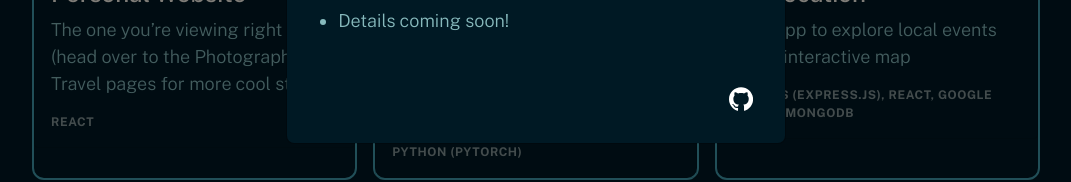
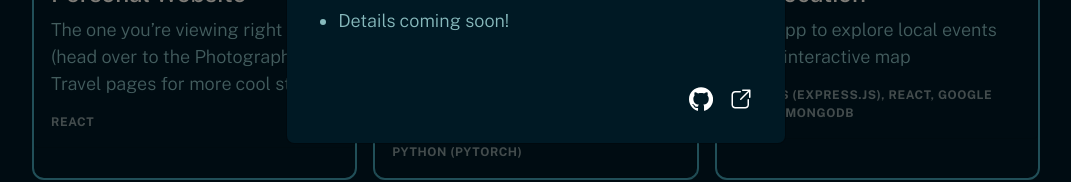
Before and after one commit to simon-th/v1, a React (Create React App) app: page /#/ in a window 1280 px wide. Both pictures are taken after a click on the button 298 px from the left and 2020 px from the top of the page. Shown: the part 1950-2132 px from the top of the page, without its empty margins (104-1175 px from the left). Built offline with nearby package versions, Linux system fonts and the light colour scheme.

Commit message:
Add work sample details and documentation links

```diff
--- a/src/pages/Work.tsx
+++ b/src/pages/Work.tsx
@@ -4,12 +4,14 @@ import WorkSamples from "../resources/info/work.json";
 import "../styles/work.css";
 import "../styles/common.css";
 import gitHubIcon from "../resources/icons/github.svg";
+import externalLinkIcon from "../resources/icons/external_link.svg";
+import docsIcon from "../resources/icons/documentation.svg";
 import createHtmlListFromStringArray from "../util/util-functions";
 
 interface WorkSampleLinkProps {
   gitHub?: string;
+  docs?: string;
   demo?: string;
-  docs?: string;
 }
 
 interface WorkSampleProps {
@@ -34,9 +36,15 @@ function generateLinkIcon(
 
 function generateLinkIcons(links: WorkSampleLinkProps): JSX.Element[] {
   const icons: JSX.Element[] = [];
-  const { gitHub } = links;
+  const { gitHub, demo, docs } = links;
   if (gitHub !== undefined) {
     icons.push(generateLinkIcon(gitHubIcon, gitHub, "Source Code on GitHub"));
+  }
+  if (docs !== undefined) {
+    icons.push(generateLinkIcon(docsIcon, docs, "Documentaiton"));
+  }
+  if (demo !== undefined) {
+    icons.push(generateLinkIcon(externalLinkIcon, demo, "Demo"));
   }
   return icons;
 }
@@ -57,7 +65,7 @@ const WorkSample = function render(props: WorkSampleProps) {
               {createHtmlListFromStringArray(details)}
             </ul>
           </Modal.Body>
-          <Modal.Footer>
+          <Modal.Footer className="gap-2">
             {links != null ? generateLinkIcons(links) : null}
           </Modal.Footer>
         </Modal.Body>
--- a/src/resources/info/work.json
+++ b/src/resources/info/work.json
@@ -14,7 +14,11 @@
       "title": "Federated Learning Under Resource Constraints",
       "description": "Cloud-based, distributed machine learning system",
       "technologies": "Python (PyTorch)",
-      "details": ["Details coming soon!"],
+      "details": [
+        "Designed and implemented software system in a team of six to locally train neural networks on client devices and aggregate them on a central server",
+        "Implemented user ability to configure neural networks in PyTorch",
+        "Constructed more complex neural network models and fine tuned compression algorithms to improve system performance"
+      ],
       "links": {
         "gitHub": "https://github.com/jzhang27143/federated_rc"
       }
@@ -23,7 +27,11 @@
       "title": "Explocation",
       "description": "Web app to explore local events on an interactive map",
       "technologies": "Node.js (Express.js), React, Google Cloud, MongoDb",
-      "details": ["Details coming soon!"],
+      "details": [
+        "Led team of six members to develop a web app with an interactive map of local events",
+        "Implemented a REST API using Node.js and Express to process React frontend requests, get information from external APIs and query the database",
+        "Designed NoSQL database schema in MongoDB to dynamically store and retrieve user-saved event data"
+      ],
       "links": {
         "gitHub": "https://www.github.com/simon-th/explocation"
       }
@@ -34,7 +42,8 @@
       "technologies": "Python (NumPy, Matplotlib, SciKitLearn, CatBoost)",
       "details": ["Details coming soon!"],
       "links": {
-        "gitHub": "https://www.github.com/simon-th/datahack-2021"
+        "gitHub": "https://www.github.com/simon-th/datahack-2021",
+        "docs": "https://github.com/simon-th/datahack-2021/blob/main/Presentation.pptx"
       }
     },
     {
@@ -50,9 +59,13 @@
       "title": "Spotify Data Analysis",
       "description": "Predicting personal preference of a song by analyzing playlist data",
       "technologies": "Python (NumPy, Matplotlib, Seaborn, Scikitlearn)",
-      "details": ["Details coming soon!"],
+      "details": [
+        "Collected playlist data from Spotify API and organized it using Numpy and Pandas into a format suitable for visualization and applying machine learning algorithms",
+        "Applied different machine learning algorithms on the data using SciKit Learn and TensorFlow and explored their efficacy"
+      ],
       "links": {
-        "gitHub": "https://github.com/simon-th/spotify-data-project"
+        "gitHub": "https://github.com/simon-th/spotify-data-project",
+        "docs": "https://github.com/simon-th/spotify-data-project/blob/master/README.md"
       }
     }
   ]
```
Also changed, not shown: src/resources/icons/documentation.svg (added), src/resources/icons/external_link.svg (added).
